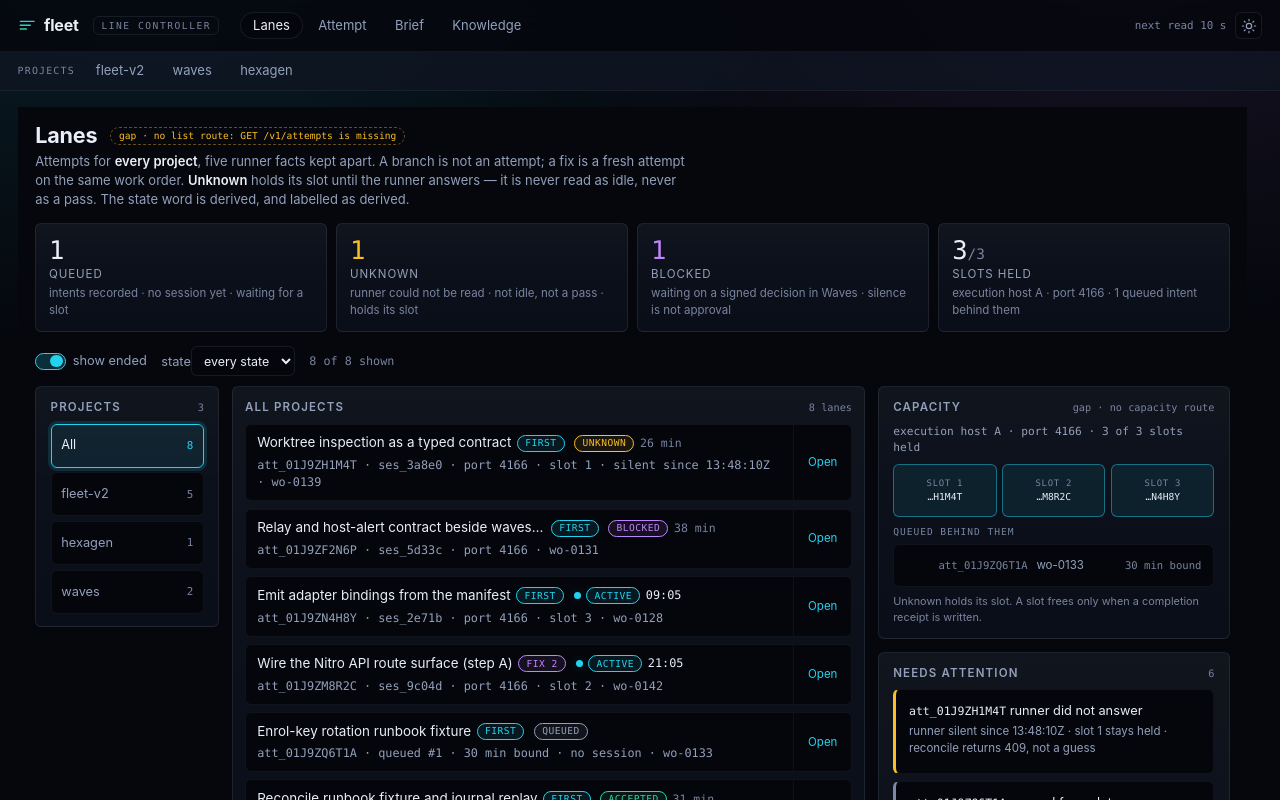
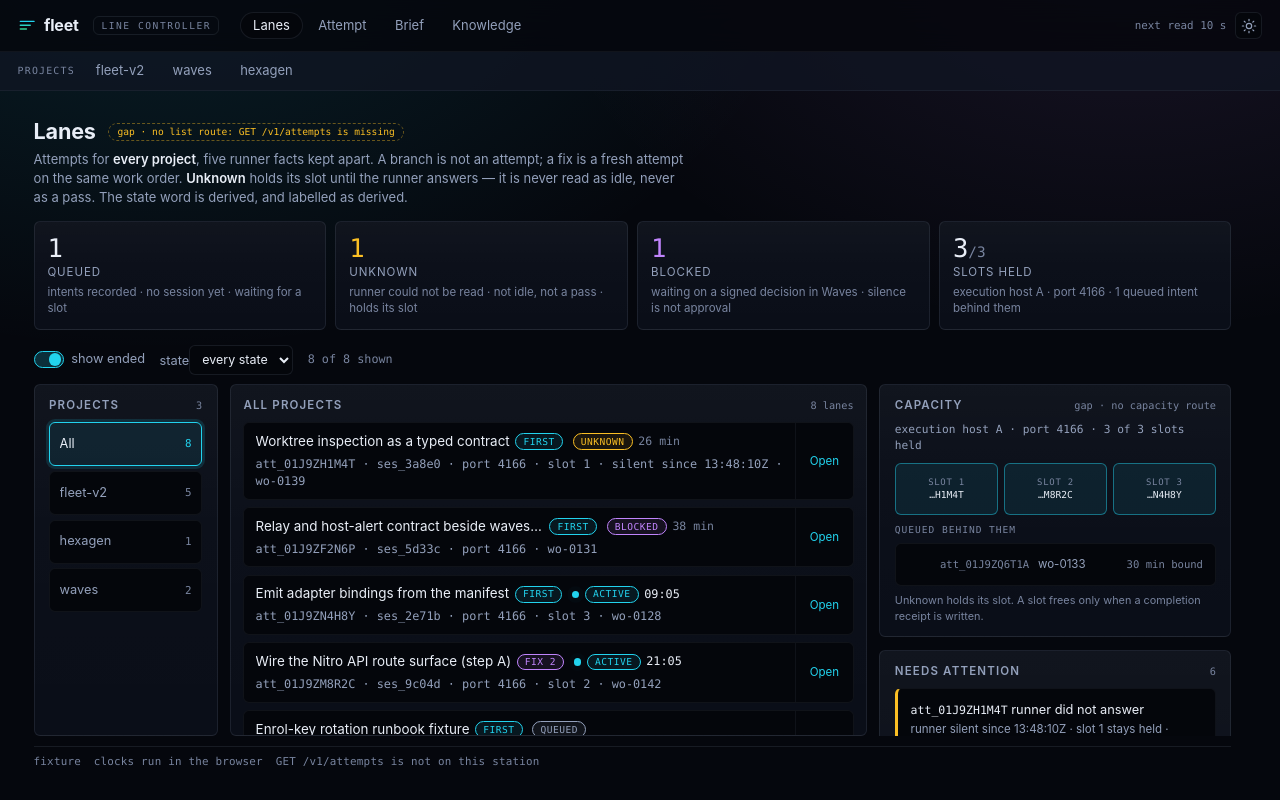
Before and after one commit to martinkrakowski/fleet-v2, a Next.js app in the folder apps/web/: page /line in a window 1280 px wide. Built offline with nearby package versions, Linux system fonts and the light colour scheme.

Commit message:
fix: fill the viewport with the three lanes panels
The project list, the lane list, and the right rail each take the
remaining height and scroll on their own. A footer sits under all three.

```diff
--- a/apps/web/src/app/line/line.module.css
+++ b/apps/web/src/app/line/line.module.css
@@ -1,11 +1,13 @@
 .page {
-  min-height: 100vh;
-  padding: 1rem 1.1rem 1.4rem;
-  color: #e9eef7;
-  background: #05070d;
-  font-family: "Inter", system-ui, -apple-system, "Segoe UI", sans-serif;
-  font-size: 13px;
-  line-height: 1.45;
+  height: 100%;
+  min-height: 0;
+  display: flex;
+  flex-direction: column;
+  overflow: hidden;
+  padding: 0.75rem 1rem 0;
+  color: inherit;
+  background: transparent;
+  font: inherit;
 }
 
 .vhTop {
@@ -178,22 +180,49 @@
   font-size: 0.92em;
 }
 
+.board {
+  flex: 1;
+  min-height: 0;
+  display: flex;
+  flex-direction: column;
+}
+
 .inbox {
+  flex: 1;
+  min-height: 0;
   display: grid;
   grid-template-columns: 11.5rem minmax(0, 1fr) 22rem;
   gap: 0.8rem;
-  align-items: start;
+  align-items: stretch;
+}
+
+.rail,
+.projpanel,
+.lanewrap {
+  min-width: 0;
+  min-height: 0;
+  height: 100%;
+  overflow: auto;
 }
 
 .rail {
   display: flex;
   flex-direction: column;
   gap: 0.8rem;
-  min-width: 0;
 }
 
-.projpanel {
-  min-width: 0;
+.foot {
+  flex: none;
+  display: flex;
+  align-items: center;
+  gap: 0.8rem;
+  min-height: 2rem;
+  margin-top: 0.6rem;
+  border-top: 1px solid var(--line);
+  color: var(--faint);
+  font-family: var(--mono);
+  font-size: 0.68rem;
+  letter-spacing: 0.02em;
 }
 
 .projList {
@@ -619,12 +648,18 @@
 @media (max-width: 56.25rem) {
   .inbox {
     grid-template-columns: 1fr;
+    grid-template-rows: minmax(0, 8.5rem) minmax(0, 1fr) minmax(0, 0.7fr);
+  }
+
+  .projpanel,
+  .lanewrap,
+  .rail {
+    height: auto;
+    max-height: none;
   }
 
   .projpanel {
-    position: sticky;
-    top: 0.4rem;
-    z-index: 4;
+    position: static;
   }
 
   .projList {
--- a/apps/web/src/app/line/page.tsx
+++ b/apps/web/src/app/line/page.tsx
@@ -299,6 +299,7 @@ export default function LinePage() {
           {rows.length} of {scopedCount} shown{stateFilter ? " · filtered" : ""}
         </span>
       </div>
+      <div className={styles.board}>
       <div className={styles.inbox}>
         <Card className={styles.projpanel} padded>
           <h2 className={styles.h2}>
@@ -419,6 +420,12 @@ export default function LinePage() {
           </Card>
         </aside>
       </div>
+      <footer className={styles.foot}>
+        <span>fixture</span>
+        <span>clocks run in the browser</span>
+        <span>GET /v1/attempts is not on this station</span>
+      </footer>
+      </div>
     </main>
   );
 }
```
